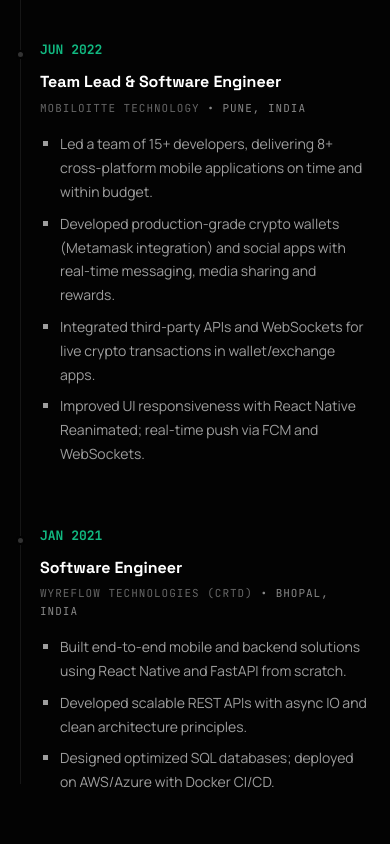
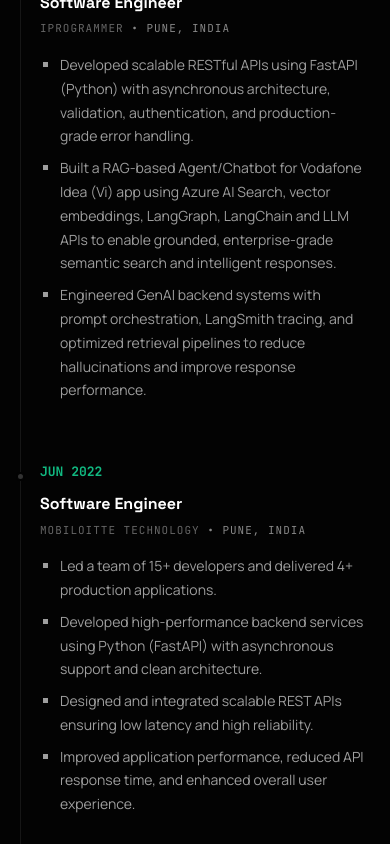
Before and after one commit to devshivamthakur/devshivamthakur.github.io, a React (Vite) app: page /#/about in a window 390 px wide. Shown: the part 3380-4224 px from the top of the page. Built offline with nearby package versions, Linux system fonts and the light colour scheme.

Commit message:
feat: enhance chatbot functionality with mobile backdrop and Escape key support

```diff
--- a/src/components/Chatbot.jsx
+++ b/src/components/Chatbot.jsx
@@ -30,6 +30,17 @@ export default function Chatbot() {
     if (isOpen && inputRef.current) {
       inputRef.current.focus();
     }
+  }, [isOpen]);
+
+  // Close on Escape key (mobile)
+  useEffect(() => {
+    const handleEscape = (e) => {
+      if (e.key === 'Escape' && isOpen) {
+        setIsOpen(false);
+      }
+    };
+    window.addEventListener('keydown', handleEscape);
+    return () => window.removeEventListener('keydown', handleEscape);
   }, [isOpen]);
 
   const sendMessage = async (e) => {
@@ -149,6 +160,12 @@ export default function Chatbot() {
 
   return (
     <>
+      {/* Backdrop for mobile */}
+      <div
+        className={`chatbot-backdrop ${isOpen ? 'chatbot-backdrop--open' : ''}`}
+        onClick={() => setIsOpen(false)}
+      />
+
       {/* Chat Toggle Button */}
       <button
         className={`chatbot-toggle ${isOpen ? 'chatbot-toggle--open' : ''}`}
--- a/src/data/site.js
+++ b/src/data/site.js
@@ -519,40 +519,50 @@ export const portfolioProjects = [
 
 export const experience = [
   {
-    company: 'iProgrammer Solutions',
-    role: 'Software Engineer — Python, FastAPI & Generative AI',
-    period: 'Jun 2023 — Present',
+    company: 'Rolling Arrays',
+    role: 'Software Engineer — Python, FastAPI, LangGraph & Generative AI',
+    period: 'Jun 2026 — Present',
     location: 'Pune, India',
     bullets: [
-      'Built a RAG-based Agent/Chatbot for Vodafone Idea (Vi) using Azure AI Search, vector embeddings and LLM APIs — grounded, enterprise-grade semantic search at scale.',
-      'Engineered GenAI backend systems with prompt orchestration, LangSmith tracing/evaluation and optimized retrieval to reduce hallucinations.',
-      'Developed scalable FastAPI REST APIs with async architecture, validation, auth and production error handling.',
-      'Integrated Server-Sent Events for real-time low-latency streaming from LLM inference endpoints.'
-    ]
+      'Integrated Vision LLMs for intelligent document understanding, enabling extraction and validation of information from onboarding documents, images, and scanned files.',
+      'Designed a LangGraph-based agent workflow with multiple processing nodes for document ingestion, information extraction, validation, and onboarding checklist verification.',
+      'Built backend APIs using Python and FastAPI to integrate AI agents, document-processing services, and frontend applications.',
+    ],
+  },
+  {
+    company: 'IProgrammer',
+    role: 'Software Engineer — Python, FastAPI, LangGraph & Generative AI',
+    period: 'Jun 2023 — May 2026',
+    location: 'Pune, India',
+    bullets: [
+      'Developed scalable RESTful APIs using FastAPI (Python) with asynchronous architecture, validation, authentication, and production-grade error handling.',
+      'Built a RAG-based Agent/Chatbot for Vodafone Idea (Vi) app using Azure AI Search, vector embeddings, LangGraph, LangChain and LLM APIs to enable grounded, enterprise-grade semantic search and intelligent responses.',
+      'Engineered GenAI backend systems with prompt orchestration, LangSmith tracing, and optimized retrieval pipelines to reduce hallucinations and improve response performance.',
+    ],
   },
   {
     company: 'Mobiloitte Technology',
-    role: 'Team Lead & Software Engineer — Mobile',
+    role: 'Software Engineer — React Native & Python - FastAPI',
     period: 'Jun 2022 — Jun 2023',
     location: 'Pune, India',
     bullets: [
-      'Led a team of 15+ developers, delivering 8+ cross-platform mobile applications on time and within budget.',
-      'Developed production-grade crypto wallets (Metamask integration) and social apps with real-time messaging, media sharing and rewards.',
-      'Integrated third-party APIs and WebSockets for live crypto transactions in wallet/exchange apps.',
-      'Improved UI responsiveness with React Native Reanimated; real-time push via FCM and WebSockets.'
-    ]
+      'Led a team of 15+ developers and delivered 4+ production applications.',
+      'Developed high-performance backend services using Python (FastAPI) with asynchronous support and clean architecture.',
+      'Designed and integrated scalable REST APIs ensuring low latency and high reliability.',
+      'Improved application performance, reduced API response time, and enhanced overall user experience.',
+    ],
   },
   {
-    company: 'Wyreflow Technologies (CRTD)',
-    role: 'Software Engineer — React Native & Backend',
+    company: 'Wyreflow Technologies (Paid Internship)',
+    role: 'React Native & Python developer',
     period: 'Jan 2021 — May 2022',
     location: 'Bhopal, India',
     bullets: [
-      'Built end-to-end mobile and backend solutions using React Native and FastAPI from scratch.',
-      'Developed scalable REST APIs with async IO and clean architecture principles.',
-      'Designed optimized SQL databases; deployed on AWS/Azure with Docker CI/CD.'
-    ]
-  }
+      'Built end-to-end mobile and backend solutions using React Native and FastAPI.',
+      'Developed scalable REST APIs with asynchronous IO and clean architecture principles.',
+      'Designed and optimized SQL-based relational databases.',
+    ],
+  },
 ];
 
 export const skills = {
--- a/src/styles/global.css
+++ b/src/styles/global.css
@@ -3405,6 +3405,28 @@ img {
   box-shadow: 0 12px 40px rgba(0, 0, 0, 0.5);
 }
 
+/* Backdrop for mobile */
+.chatbot-backdrop {
+  position: fixed;
+  inset: 0;
+  background: rgba(0, 0, 0, 0.5);
+  z-index: 9997;
+  opacity: 0;
+  pointer-events: none;
+  transition: opacity 0.3s ease;
+}
+
+@media (min-width: 481px) {
+  .chatbot-backdrop {
+    display: none;
+  }
+}
+
+.chatbot-backdrop--open {
+  opacity: 1;
+  pointer-events: all;
+}
+
 /* Chat Window */
 .chatbot-window {
   position: fixed;
@@ -3434,15 +3456,70 @@ img {
 
 @media (max-width: 480px) {
   .chatbot-window {
-    width: calc(100vw - 24px);
-    height: calc(100vh - 140px);
+    width: calc(100vw - 16px);
+    height: calc(100dvh - 90px);
+    right: 8px;
+    left: 8px;
+    bottom: 76px;
+    border-radius: 12px;
+  }
+
+  .chatbot-toggle {
     right: 12px;
-    bottom: 90px;
-  }
-
-  .chatbot-toggle {
-    right: 16px;
-    bottom: 16px;
+    bottom: 12px;
+    width: 52px;
+    height: 52px;
+  }
+
+  .chatbot-messages {
+    padding: 14px 12px;
+    gap: 12px;
+  }
+
+  .chatbot-message {
+    max-width: 92%;
+  }
+
+  .chatbot-message-bubble {
+    font-size: 13px;
+    padding: 9px 12px;
+  }
+
+  .chatbot-header {
+    padding: 12px 14px;
+  }
+
+  .chatbot-input-area {
+    padding: 10px 12px;
+    gap: 8px;
+  }
+
+  .chatbot-input {
+    font-size: 13px;
+    padding: 9px 12px;
+  }
+
+  .chatbot-send {
+    width: 36px;
+    height: 36px;
+  }
+}
+
+/* Safe area for notched devices */
+@supports (padding-bottom: env(safe-area-inset-bottom)) {
+  @media (max-width: 480px) {
+    .chatbot-toggle {
+      bottom: calc(12px + env(safe-area-inset-bottom));
+    }
+
+    .chatbot-window {
+      bottom: calc(76px + env(safe-area-inset-bottom));
+      height: calc(100dvh - 90px - env(safe-area-inset-bottom));
+    }
+
+    .chatbot-input-area {
+      padding-bottom: calc(10px + env(safe-area-inset-bottom));
+    }
   }
 }
 
```
